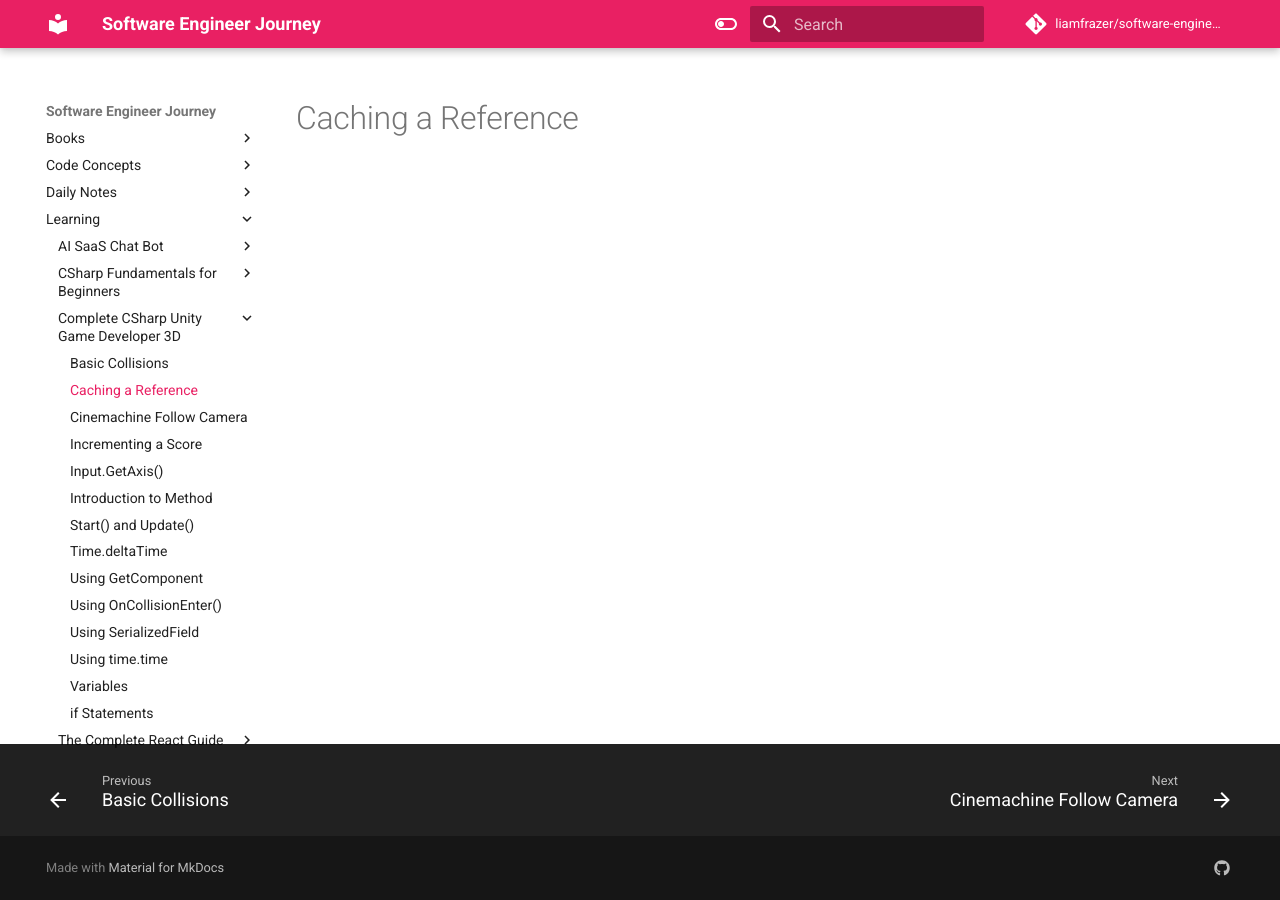
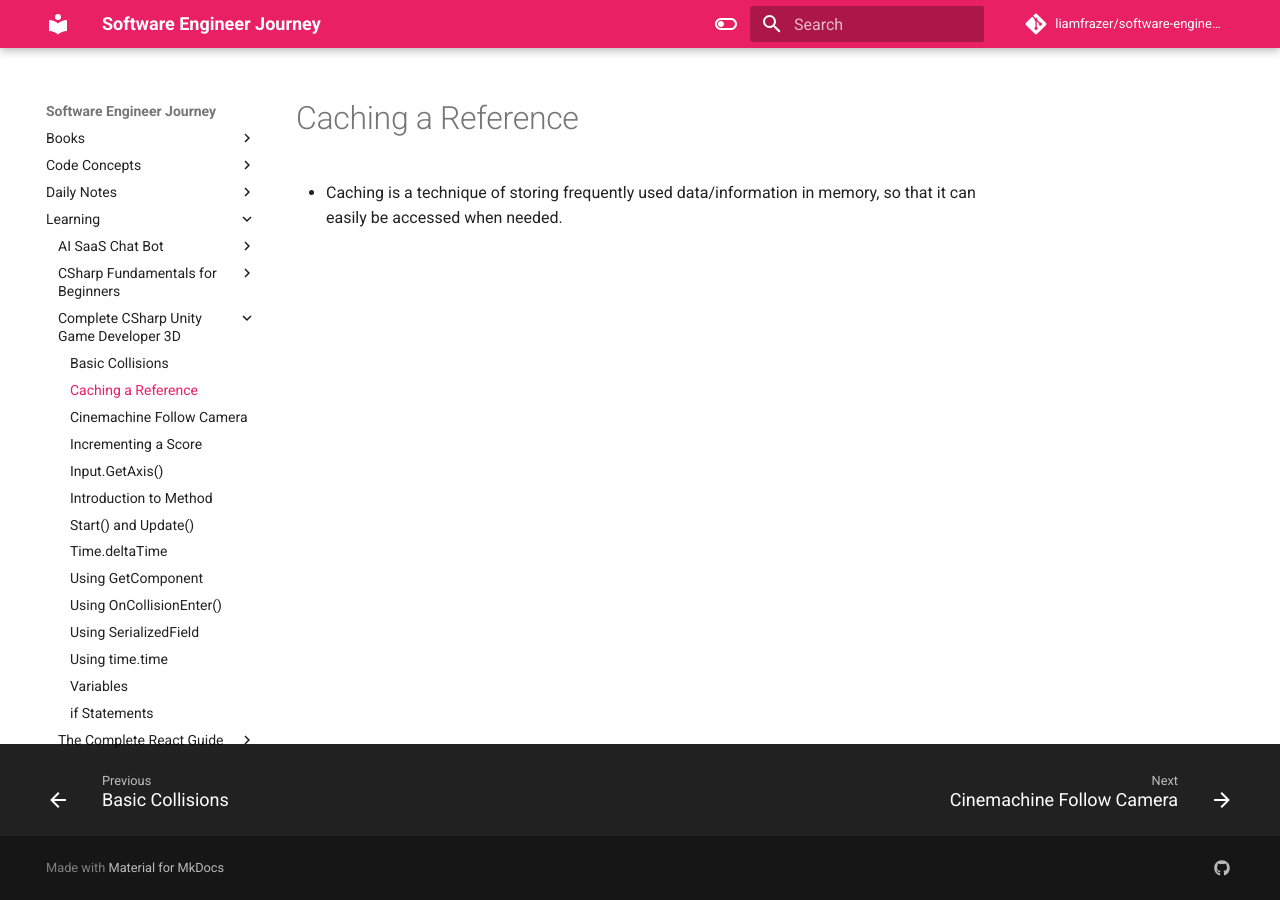
Before and after one commit to liamfrazer/software-engineer-journey, an MkDocs documentation site: the page built from docs/Learning/Complete CSharp Unity Game Developer 3D/Caching a Reference.md, in a window 1280 px wide. Built offline with MkDocs 1.6.1 and Material for MkDocs 9.7.7, drawn with Linux system fonts in a browser that asks for light colours; comment, search, counter and statistics services are not loaded.

Commit message:
vault backup: 2024-01-23 20:09:06

```diff
--- a/docs/Learning/Complete CSharp Unity Game Developer 3D/Caching a Reference.md
+++ b/docs/Learning/Complete CSharp Unity Game Developer 3D/Caching a Reference.md
@@ -3,3 +3,5 @@ tags:
   - csharp
 ---
 # Caching a Reference
+
+* Caching is a technique of storing frequently used data/information in memory, so that it can easily be accessed when needed.
```
